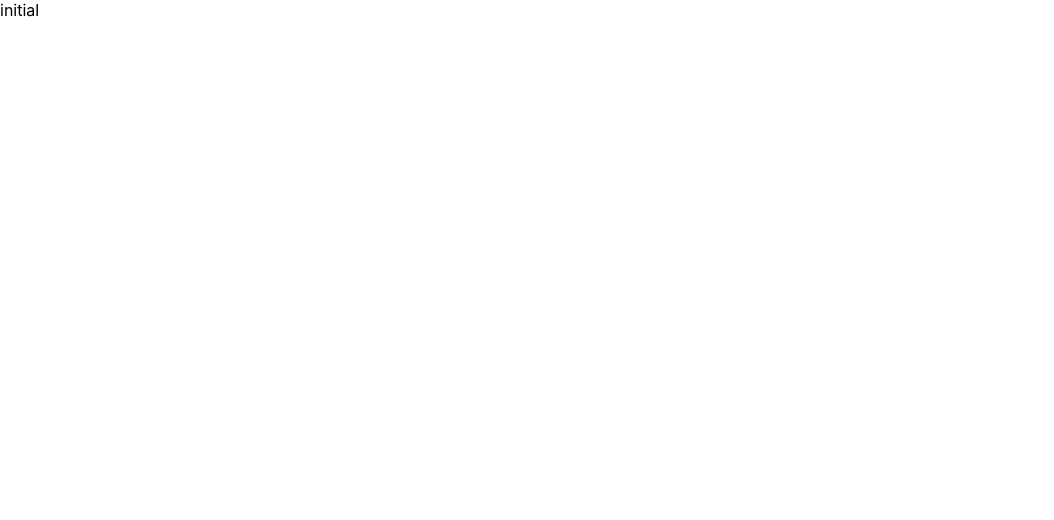
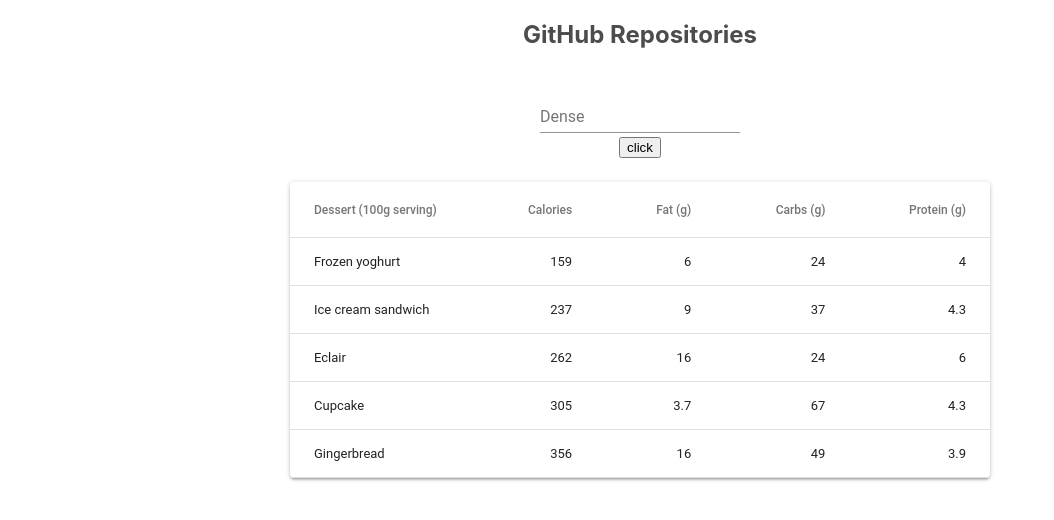
Before and after one commit to blazerius54/gh-graphql, a React (Create React App) app: page / in a window 1280 px wide. Shown: the top 520 px of the page, without its empty margins (0-1054 px from the left). Built offline with nearby package versions, Linux system fonts and the light colour scheme.

Commit message:
task-01/mark_up initia mark up

```diff
--- a/package.json
+++ b/package.json
@@ -3,6 +3,8 @@
   "version": "0.1.0",
   "private": true,
   "dependencies": {
+    "@material-ui/core": "^3.9.2",
+    "@material-ui/styles": "^3.0.0-alpha.10",
     "react": "^16.8.4",
     "react-dom": "^16.8.4",
     "react-router": "^5.0.0",
--- a/src/App.js
+++ b/src/App.js
@@ -1,10 +1,40 @@
 import React, { Component } from 'react';
+import AppHeader from './components/AppHeader';
+import ReposTable from './components/ReposTable';
+import FilterInput from './components/FilterInput';
 
 class App extends Component {
+  foo = () =>
+    fetch(`https://api.github.com/graphql`, {
+      headers: {
+        Accept: 'application/json',
+        'Content-Type': 'application/json',
+        Authorization: `Bearer 0439d815c554fa03c75db280c22914316b495013`,
+      },
+      method: 'POST',
+      body: JSON.stringify({
+        query:
+          `query {
+            search(query: "book-tabs", type: REPOSITORY, first: 5, ) {
+              repositoryCount
+              pageInfo {
+                hasPreviousPage
+                startCursor
+                endCursor
+                hasNextPage
+              }
+            }
+          }`,
+      }),
+    });
+
   render() {
     return (
-      <div className="App">
-        initial
+      <div className="App-wapper">
+        <AppHeader />
+        <FilterInput />
+        <button onClick={this.foo}>click</button>
+        <ReposTable />
       </div>
     );
   }
--- /dev/null
+++ b/src/components/AppHeader/index.js
@@ -0,0 +1,5 @@
+import React from 'react';
+
+const AppHeader = () => <h2>GitHub Repositories</h2>;
+
+export default AppHeader;
--- /dev/null
+++ b/src/components/FilterInput/index.js
@@ -0,0 +1,58 @@
+import React from 'react';
+import PropTypes from 'prop-types';
+import classNames from 'classnames';
+import { withStyles } from '@material-ui/core/styles';
+import TextField from '@material-ui/core/TextField';
+
+const styles = theme => ({
+  container: {
+    display: 'flex',
+    flexWrap: 'wrap',
+  },
+  textField: {
+    marginLeft: theme.spacing.unit,
+    marginRight: theme.spacing.unit,
+    width: 200,
+  },
+  dense: {
+    marginTop: 19,
+  },
+  menu: {
+    width: 200,
+  },
+});
+
+
+class FilterInput extends React.Component {
+  state = {
+    dense: '',
+  };
+
+  handleChange = name => event => {
+    this.setState({ [name]: event.target.value });
+  };
+
+  render() {
+    const { classes } = this.props;
+    const { dense } = this.state;
+
+    return (
+      <form className={classes.container} noValidate autoComplete="off">
+        <TextField
+          id="standard-dense"
+          label="Dense"
+          className={classNames(classes.textField, classes.dense)}
+          margin="dense"
+          value={dense}
+          onChange={this.handleChange('dense')}
+        />
+      </form>
+    );
+  }
+}
+
+FilterInput.propTypes = {
+  classes: PropTypes.object.isRequired,
+};
+
+export default withStyles(styles)(FilterInput);
--- /dev/null
+++ b/src/components/ReposTable/index.js
@@ -0,0 +1,73 @@
+import React from 'react';
+import PropTypes from 'prop-types';
+import { withStyles } from '@material-ui/core/styles';
+import Table from '@material-ui/core/Table';
+import TableBody from '@material-ui/core/TableBody';
+import TableCell from '@material-ui/core/TableCell';
+import TableHead from '@material-ui/core/TableHead';
+import TableRow from '@material-ui/core/TableRow';
+import Paper from '@material-ui/core/Paper';
+
+const styles = theme => ({
+  root: {
+    width: '100%',
+    marginTop: theme.spacing.unit * 3,
+    overflowX: 'auto',
+  },
+  table: {
+    minWidth: 700,
+  },
+});
+
+let id = 0;
+function createData(name, calories, fat, carbs, protein) {
+  id += 1;
+  return { id, name, calories, fat, carbs, protein };
+}
+
+const rows = [
+  createData('Frozen yoghurt', 159, 6.0, 24, 4.0),
+  createData('Ice cream sandwich', 237, 9.0, 37, 4.3),
+  createData('Eclair', 262, 16.0, 24, 6.0),
+  createData('Cupcake', 305, 3.7, 67, 4.3),
+  createData('Gingerbread', 356, 16.0, 49, 3.9),
+];
+
+function ReposTable(props) {
+  const { classes } = props;
+
+  return (
+    <Paper className={classes.root}>
+      <Table className={classes.table}>
+        <TableHead>
+          <TableRow>
+            <TableCell>Dessert (100g serving)</TableCell>
+            <TableCell align="right">Calories</TableCell>
+            <TableCell align="right">Fat (g)</TableCell>
+            <TableCell align="right">Carbs (g)</TableCell>
+            <TableCell align="right">Protein (g)</TableCell>
+          </TableRow>
+        </TableHead>
+        <TableBody>
+          {rows.map(row => (
+            <TableRow key={row.id}>
+              <TableCell component="th" scope="row">
+                {row.name}
+              </TableCell>
+              <TableCell align="right">{row.calories}</TableCell>
+              <TableCell align="right">{row.fat}</TableCell>
+              <TableCell align="right">{row.carbs}</TableCell>
+              <TableCell align="right">{row.protein}</TableCell>
+            </TableRow>
+          ))}
+        </TableBody>
+      </Table>
+    </Paper>
+  );
+}
+
+ReposTable.propTypes = {
+  classes: PropTypes.object.isRequired,
+};
+
+export default withStyles(styles)(ReposTable);
--- a/src/index.css
+++ b/src/index.css
@@ -6,9 +6,19 @@
     sans-serif;
   -webkit-font-smoothing: antialiased;
   -moz-osx-font-smoothing: grayscale;
+  display: flex;
+  justify-content: center;
+  color: #4c4c4c;
 }
 
 code {
   font-family: source-code-pro, Menlo, Monaco, Consolas, "Courier New",
     monospace;
 }
+
+.App-wapper {
+  display: flex;
+  flex-direction: column;
+  align-items: center;
+  max-width: 1140px;
+}
```
Also changed, not shown: 1 other file (tests, documents, lock files or other folders).
